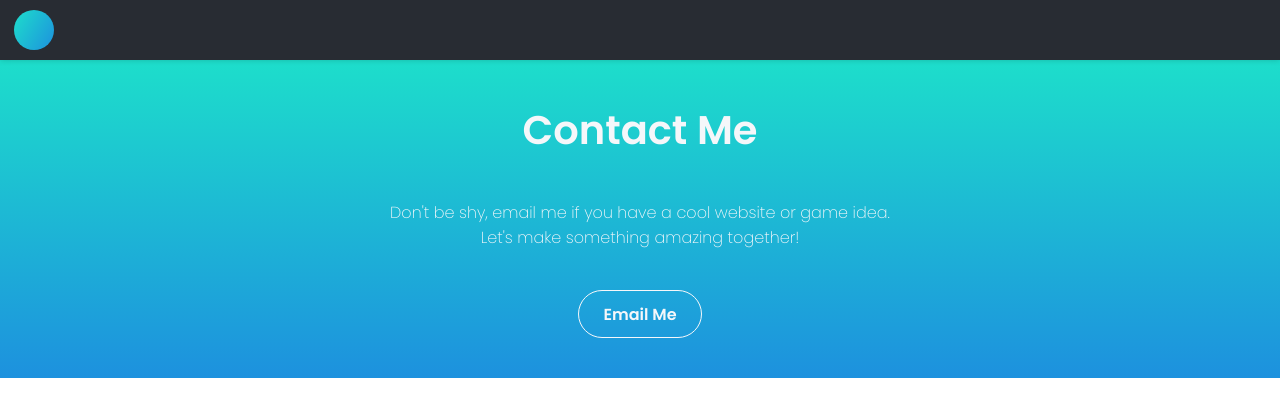
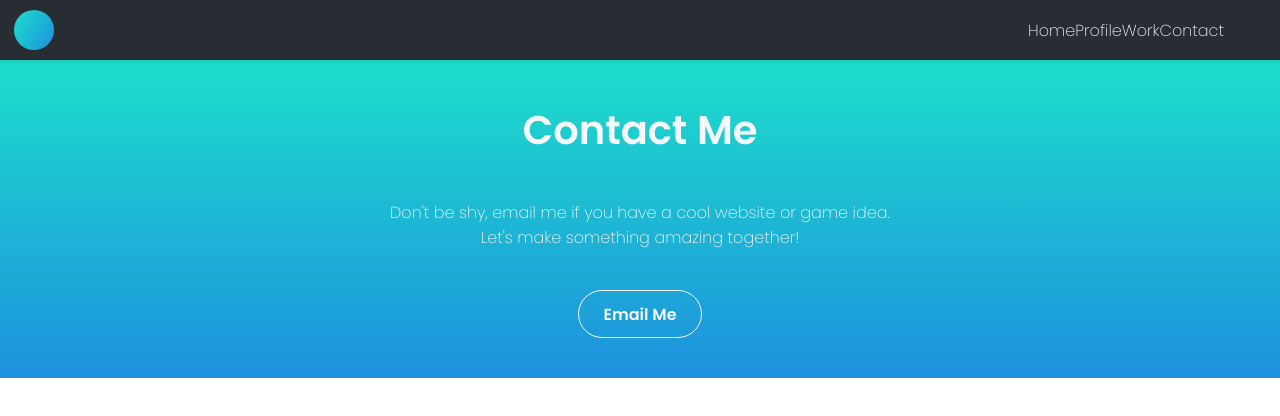
Before and after one commit to adivrskic/portfolio, a React (Create React App) app: page /contact in a window 1280 px wide. Shown: the top 416 px of the page. Built offline with nearby package versions, Linux system fonts and the light colour scheme.

Commit message:
remove nav and footer

```diff
--- a/src/App.js
+++ b/src/App.js
@@ -4,7 +4,6 @@
 import Profile from "./components/Profile";
 import Work from "./components/Work";
 import Contact from "./components/Contact";
-import Footer from "./components/Footer";
 import { StateProvider } from "./context/StateProvider";
 import { BrowserRouter } from "react-router-dom";
 import { Routes, Route } from "react-router";
--- a/src/components/Footer.js
+++ /dev/null
@@ -1,35 +0,0 @@
-import React from "react";
-import {
-  IoLogoGithub,
-  IoLogoLinkedin,
-  IoLogoSteam,
-  IoMail,
-  IoLogoReact,
-} from "react-icons/io5";
-import Socials from "./Socials";
-import "../styles/components/footer.scss";
-
-function Footer() {
-  return (
-    <footer className="footer">
-      <div className="footer-content">
-        <a href="#top">Back to Top</a>
-        <Socials size="small" margin="margin-sm" />
-        <div className="resume">
-          <a href="/docs/AdiVrskicResume.pdf" download>
-            Resume PDF
-          </a>
-          <a href="/docs/AdiVrskicResume.doc" download>
-            Resume Doc
-          </a>
-        </div>
-        <p>
-          Created with
-          <IoLogoReact />
-        </p>
-      </div>
-    </footer>
-  );
-}
-
-export default Footer;
--- a/src/components/Header.js
+++ b/src/components/Header.js
@@ -3,6 +3,7 @@
 import GalleryContainer from "./GalleryContainer";
 import { StateContext } from "../context/StateProvider";
 import { pictures } from "../data/pictures";
+import { Link } from "react-router-dom";
 import "../styles/components/header.scss";
 
 function Header() {
@@ -42,8 +43,6 @@
     setImageVisible(false);
   };
 
-  console.log(imageVisible, count);
-
   return (
     <header className="header">
       <div className={`image ${imageVisible ? "image-visible" : ""}`}>
@@ -63,6 +62,23 @@
           onClick={() => displayPicture(count)}
         ></div>
         <div className="header__nav-container">
+          <nav>
+            <ul>
+              <Link to="/">
+                <li>Home</li>
+              </Link>
+              <Link to="/profile">
+                <li>Profile</li>
+              </Link>
+              <Link to="/work">
+                <li>Work</li>
+              </Link>
+              {/* <Link to="/games"><li>Games</li></Link> */}
+              <Link to="/contact">
+                <li>Contact</li>
+              </Link>
+            </ul>
+          </nav>
           <div
             className="header__mode"
             onClick={() => dispatch({ type: "TOGGLE_THEME" })}
--- a/src/data/nav.js
+++ /dev/null
@@ -1,5 +0,0 @@
-export const nav = [
-  { key: "profile", name: "Profile", link: "#profile" },
-  { key: "work", name: "Work", link: "#work" },
-  { key: "contact", name: "Contact", link: "#contact" },
-];
```
